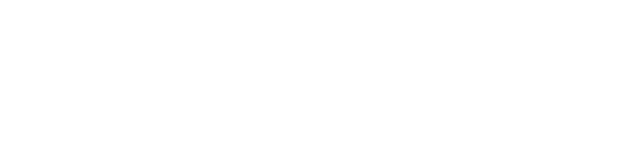
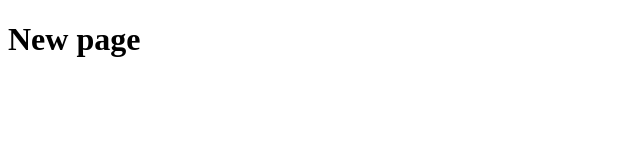
Before and after one commit to jaime030690/codingdemo, a plain HTML site: page index.html in a window 1280 px wide. Shown: the whole page, without its empty margins (0-640 px from the left). Drawn offline with Linux system fonts and the light colour scheme.

Commit message:
Adds a header

```diff
--- a/index.html
+++ b/index.html
@@ -7,6 +7,6 @@
     <title>Document</title>
 </head>
 <body>
-
+    <h1>New page</h1>
 </body>
 </html>
```
